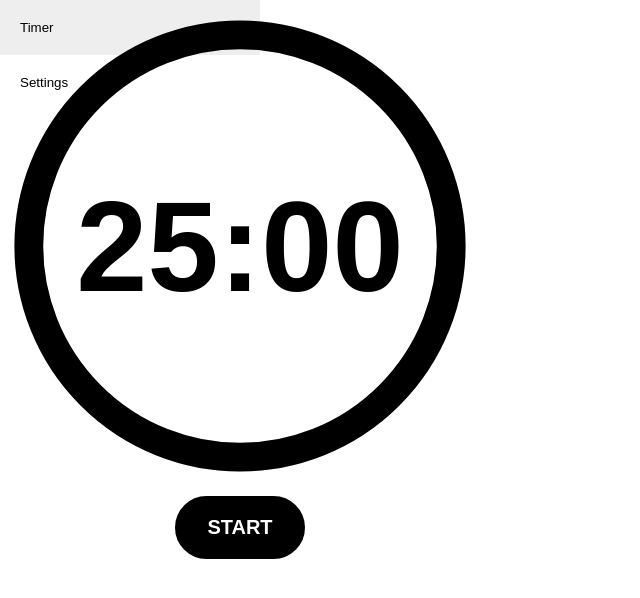
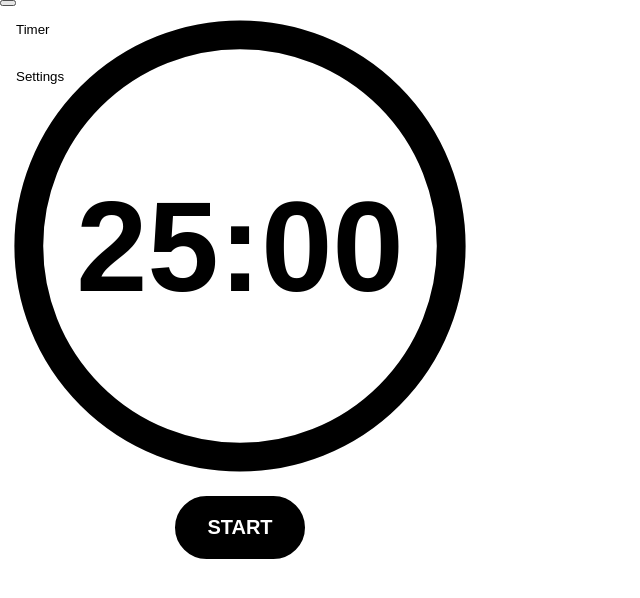
Before and after one commit to sergeakh/ftimer, a Preact app: page / in a window 1280 px wide. Shown: the top 598 px of the page, without its empty margins (0-640 px from the left). Built offline with nearby package versions, Linux system fonts and the light colour scheme.

Commit message:
upgrade Menu and fix timer blick

```diff
--- a/src/App.tsx
+++ b/src/App.tsx
@@ -53,7 +53,10 @@ export const App = (): JSX.Element => {
 
   return (
     <SettingsContext.Provider value={settings}>
-      <Layout page={page} sidebar={<Menu links={MenuLinks} route={route} />}>
+      <Layout
+        page={page}
+        sidebar={<Menu links={MenuLinks} route={route} currUrl={page} />}
+      >
         <>
           {page === Pages.timer && <Timer />}
           {page === Pages.settings && <Settings />}
--- a/src/Layout/Layout.tsx
+++ b/src/Layout/Layout.tsx
@@ -37,7 +37,10 @@ export const Layout = ({ children, sidebar, page }: Props): JSX.Element => {
         onSidebarShow={handleSidebarShow}
         onSidebarHide={handleSidebarHide}
       >
-        {sidebar}
+        <>
+          <Header onClickMenu={handleSidebarHide}></Header>
+          {sidebar}
+        </>
       </Sidebar>
       <section className={styles.mainSection}>
         <Header onClickMenu={handleSidebarShow}></Header>
--- a/src/Layout/Menu.css
+++ b/src/Layout/Menu.css
@@ -12,20 +12,28 @@
   align-items: center;
   text-decoration: none;
   margin: 0;
-  padding: 20px;
+  padding: 16px;
+  cursor: pointer;
 }
 
 .link:hover {
   background-color: #eee;
 }
 
+.link-active,
+.link-active:hover {
+  background-color: #ddd;
+  cursor: default;
+}
+
 .link-icon {
   display: block;
   background-repeat: no-repeat;
   background-position: center center;
+  background-size: 22px 22px;
   margin: 0;
-  width: 30px;
-  height: 30px;
+  width: 22px;
+  height: 22px;
 }
 
 .link-title {
--- a/src/Layout/Menu.tsx
+++ b/src/Layout/Menu.tsx
@@ -1,5 +1,6 @@
 import { JSX } from "preact";
 import { useCallback } from "preact/hooks";
+import cn from "classnames";
 
 import styles from "./Menu.css";
 
@@ -7,6 +8,7 @@ type LinkProps = {
   title: string;
   iconSrc?: string;
   url: string;
+  isActive: boolean;
   route: (route: string) => void;
 };
 
@@ -14,12 +16,24 @@ export const Link = ({
   title,
   iconSrc,
   url,
+  isActive,
   route,
 }: LinkProps): JSX.Element => {
-  const handleClick = useCallback(() => route(url), [url]);
+  const handleClick = useCallback(
+    (e: Event) => {
+      if (isActive) e.preventDefault();
+      route(url);
+    },
+    [url]
+  );
 
   return (
-    <button className={styles.link} onClick={handleClick}>
+    <button
+      className={cn(styles.link, {
+        [styles.linkActive]: isActive,
+      })}
+      onClick={handleClick}
+    >
       {iconSrc && (
         <span
           className={styles.linkIcon}
@@ -33,13 +47,19 @@ export const Link = ({
 };
 
 type Props = Pick<LinkProps, "route"> & {
-  links: Omit<LinkProps, "route">[];
+  links: Omit<LinkProps, "route" | "isActive">[];
+  currUrl: string;
 };
 
-export const Menu = ({ links, route }: Props): JSX.Element => (
+export const Menu = ({ links, route, currUrl }: Props): JSX.Element => (
   <menu className={styles.menu}>
     {links.map((link) => (
-      <Link {...link} route={route} key={link.title} />
+      <Link
+        {...link}
+        route={route}
+        key={link.title}
+        isActive={link.url === currUrl}
+      />
     ))}
   </menu>
 );
--- a/src/Layout/Sidebar.tsx
+++ b/src/Layout/Sidebar.tsx
@@ -67,10 +67,16 @@ export const Sidebar = ({
     setSidebarHiddenLocal(true);
   }, []);
 
-  const handleSidebarPointerDown = useCallback((e: MouseEvent) => {
+  const handleSidebarPointerDown: JSX.PointerEventHandler<HTMLElement> =
+    useCallback((e) => {
       if (!asideRef.current) return;
       if (!sidebarOverlayRef.current) return;
-    if (e.currentTarget !== e.target) return;
+      if (
+        ["button", "a"].includes(
+          (e.target as HTMLElement)?.nodeName?.toLowerCase?.() || ""
+        )
+      )
+        return;
 
       e.preventDefault();
 
--- a/src/Timer/Process/hooks/useTimer.ts
+++ b/src/Timer/Process/hooks/useTimer.ts
@@ -21,17 +21,23 @@ export const useTimer = (
   handleFinish: () => void
 ): number => {
   const [timeLeft, setTimeLeft] = useState(timeout);
+  const [pauseTimeLeft, setPauseTimeLeft] = useState(timeout);
 
   useEffect(() => {
     if (status !== Status.Start) return;
 
     setTimeLeft(timeout);
+    setPauseTimeLeft(0);
   }, [status, timeout]);
 
   useEffect(() => {
     if (status !== Status.Run) return noop;
 
-    const endTime = Date.now() + timeLeft;
+    const endTime = Date.now() + (pauseTimeLeft || timeLeft);
+
+    if (pauseTimeLeft) {
+      setPauseTimeLeft(0);
+    }
 
     let timerId = setWorkerTimeout(function go() {
       const now = Date.now();
@@ -42,6 +48,7 @@ export const useTimer = (
         timerId = setWorkerTimeout(go, getTimeout(now, endTime));
       } else {
         setTimeLeft(0);
+        setPauseTimeLeft(0);
         handleFinish();
       }
     }, SEC);
@@ -50,7 +57,7 @@ export const useTimer = (
       const now = Date.now();
 
       if (now < endTime) {
-        setTimeLeft(endTime - Date.now());
+        setPauseTimeLeft(endTime - Date.now());
       }
 
       clearWorkerTimeout(timerId);
```
Lines whose indentation alone changed are shown as unchanged.
